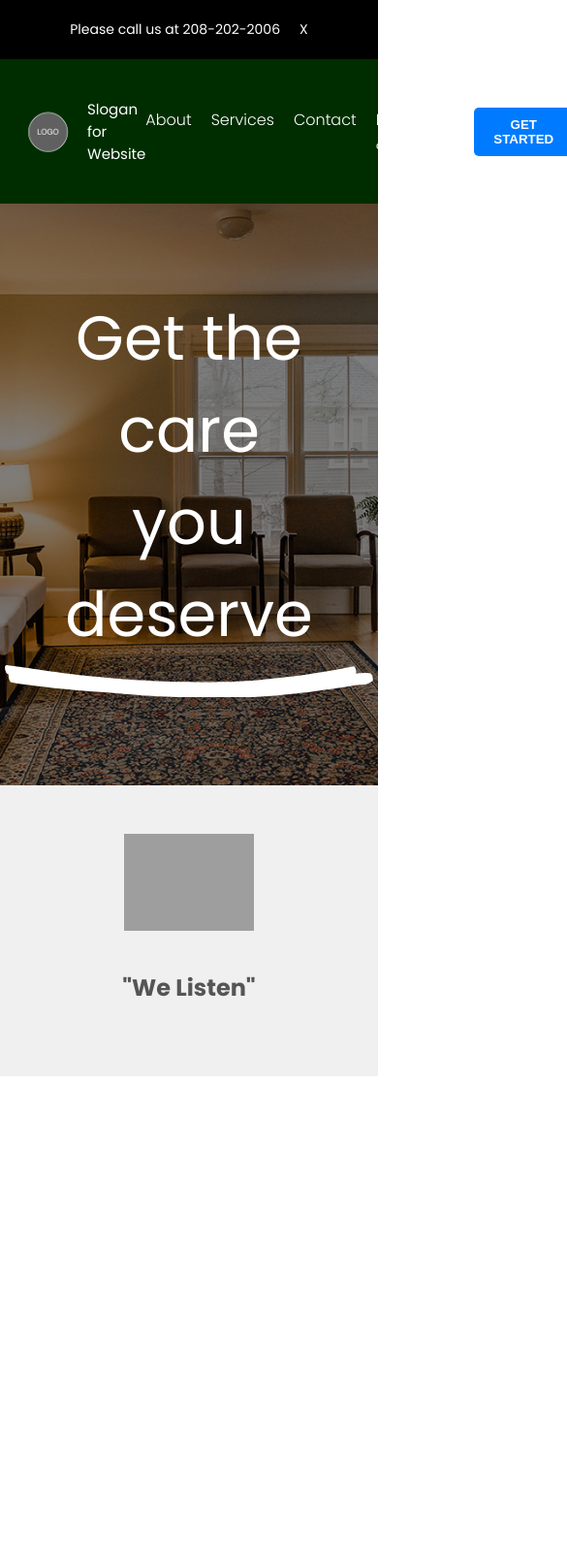
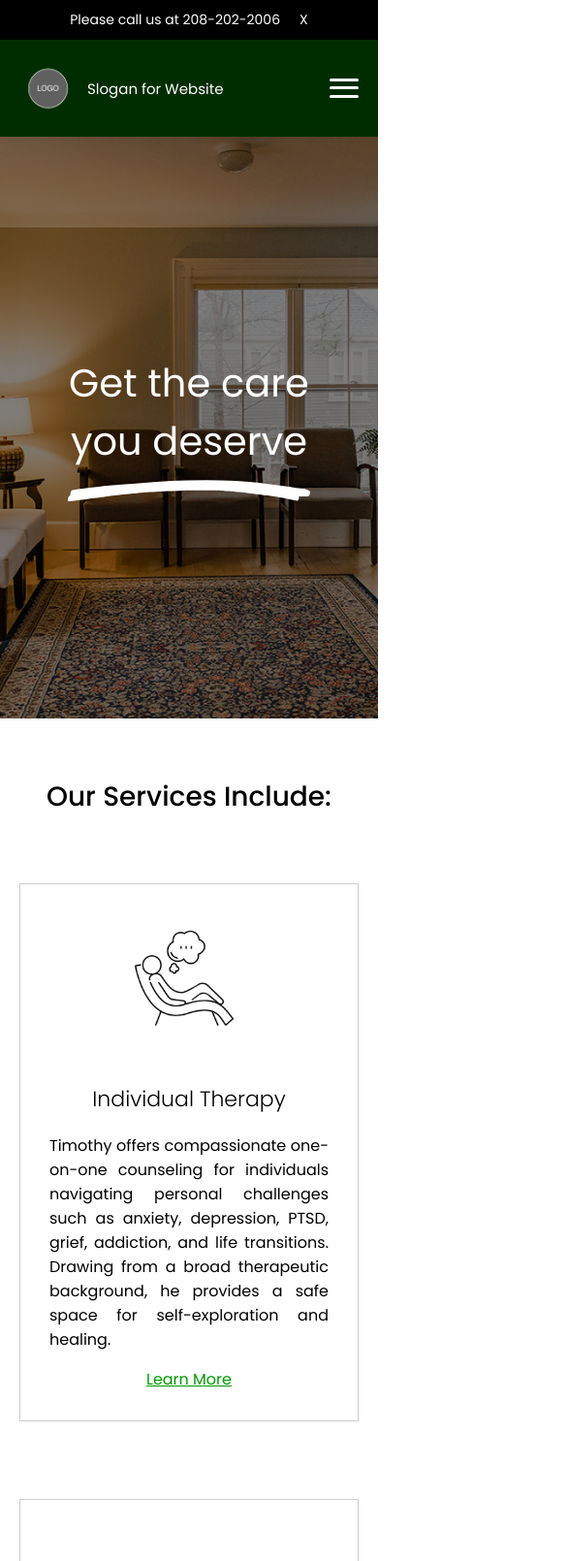
Before and after one commit to jacky-alv96/Dynovion-Cognitive-Wellbeing, a plain HTML site: page index.html in a window 390 px wide. Shown: the top 1610 px of the page at 97% size, 585 px wide, since content can reach past the window. Before the commit the page ends 1110 px from the top, so only its background shows below. Drawn offline with Linux system fonts and the light colour scheme; grey boxes are pictures that could not be loaded.

Commit message:
added services and their description for desktop

```diff
--- a/index.html
+++ b/index.html
@@ -15,6 +15,7 @@
     </style>
 </head>
 <body>
+
     <!-- Top Bar -->
     <div class="top-bar">
         <p>Please call us at 208-202-2006</p>
@@ -35,24 +36,75 @@
                 <li><a href="#">Resources & FAQs</a></li>
             </ul>
         </nav>
+
+        <!-- Mobile Nav hamburger menu -->
         <button class="get-started-btn">GET STARTED</button>
+        <div class="hamburger-menu">
+            <span></span>
+            <span></span>
+            <span></span>
+        </div>
     </header>
 
     <!-- Hero Section -->
     <section class="hero">
-        <img src="images/background-img.jpg" alt="Dr and Patient">
+        <img src="images/background-img.jpg" alt="Dr's Office">
         <div class="hero-content">
             <h1>Get the care<br>you deserve</h1>
-            <svg class="hero-icon" xmlns='http://www.w3.org/2000/svg' viewBox='0 0 1576 141'><path d='M153.58 20.56c54.61 7.77 11.57 2.06 114.89 15.59 13.33 1.74 90.26 10.48 91.36 10.58 134.57 12.96 190.69 18.5 388.54 25.15 129.22 1.29 93.08 1.1 154.55.57 81.39-.71 59.62-.04 125.55-4.57 63.95-4.4 45.79-3.03 63.95-4.82 122.74-12.1 74.45-6.7 196.81-22.16.11-.01 87.68-12.88 144.71-23.82l59.43-11.39c1.85-.35 3.34 1.62 4.26 2.89 5.62 7.81 7.57 23.36 5.18 27.51 24.07-1.73 36.84-3.04 53.78-2.26 2.94.14 5.88.72 8.79 1.14 7.63 2.7 13.25 29.31 8.37 33.57a11.5 11.5 0 0 1-6.34 3.04 61.01 61.01 0 0 1-21.5 10.23c-4.78 1.12-7.26 1.09-26.8 2.32-26.15 1.64-20.08 2.59-70.36 10.41-124.17 19.35-260.96 36.26-386.48 42.12-203.77 9.49-418.63-.99-621.76-19.77C188.84 102.05 36.15 75.18 30.07 74.7a10.51 10.51 0 0 1-4.75-1.64c-1.91-1.23-3.06-3.52-4.14-5.42-5.56-9.8-6.47-22.79-4.73-27.16-2.45-1.29-4.88-2.65-7.33-3.91C4.2 34.06-2.72 12.7 1.11 4.47c.85-1.32 1.61-2.4 2.71-3.52C4.57.19 5.83 0 6.95 0c7.42 0 128.62 17.94 146.63 20.56Z'></path></svg>
+            <svg class="hero-icon" xmlns='http://www.w3.org/2000/svg' viewBox='0 0 1576 141'><path d='M153.58 20.56c54.61 7.77 11.57 2.06 114.89 15.59 13.33 1.74 90.26 10.48 91.36 10.58 134.57 12.96 190.69 18.5 388.54 25.15 129.22 1.29 93.08 1.1 154.55.57 81.39-.71 59.62-.04 125.55-4.57 63.95-4.4 45.79-3.03 63.95-4.82 122.74-12.1 74.45-6.7 196.81-22.16.11-.01 87.68-12.88 144.71-23.82l59.43-11.39c1.85-.35 3.34 1.62 4.26 2.89 5.62 7.81 7.57 23.36 5.18 27.51 24.07-1.73 36.84-3.04 53.78-2.26 2.94.14 5.88.72 8.79 1.14 7.63 2.7 13.25 29.31 8.37 33.57a11.5 11.5 0 0 1-6.34 3.04 61.01 61.01 0 0 1-21.5 10.23c-4.78 1.12-7.26 1.09-26.8 2.32-26.15 1.64-20.08 2.59-70.36 10.41-124.17 19.35-260.96 36.26-386.48 42.12-203.77 9.49-418.63-.99-621.76-19.77C188.84 102.05 36.15 75.18 30.07 74.7a10.51 10.51 0 0 1-4.75-1.64c-1.91-1.23-3.06-3.52-4.14-5.42-5.56-9.8-6.47-22.79-4.73-27.16-2.45-1.29-4.88-2.65-7.33-3.91C4.2 34.06-2.72 12.7 1.11 4.47c.85-1.32 1.61-2.4 2.71-3.52C4.57.19 5.83 0 6.95 0c7.42 0 128.62 17.94 146.63 20.56Z' fill='#FFFFFF'></path></svg>
         </div>
     </section>
 
+    <section class="service-container">
+        <h1>Our Services Include:</h1>
+        <img>
+        <div class="services-grid">
+            <div class="service">
+                <img src="images/individual-therapy.png" alt="Patient">
+                <h2>Individual Therapy</h2>
+                <p>Timothy offers compassionate one-on-one counseling for individuals navigating personal challenges such as anxiety, depression, PTSD, grief, addiction, and life transitions. Drawing from a broad therapeutic background, he provides a safe space for self-exploration and healing.</p>
+                <a href="individual-therapy.html" class="btn"> Learn More</a>
+            </div>
+            <div class="service">
+                <img src="images/couple-therapy.png" alt="heart on a hand">
+                <h2>Couples & Relationship Counseling</h2>
+                <p>Through thoughtful and respectful guidance, Timothy helps couples improve communication, rebuild trust, deepen intimacy, and resolve long-standing conflicts. His relational approach supports partners in gaining clarity, expressing needs, and strengthening emotional bonds—whether they’re seeking to heal, grow, or simply reconnect more meaningfully.</p>
+                <a href="individual-therapy.html" class="btn"> Learn More</a>
+            </div>
+            <div class="service">
+                <img src="images/family-therapy.png" alt="group of people">
+                <h2>Family Therapy</h2>
+                <p>Timothy works with families of all shapes and sizes to improve communication, reduce tension, and foster healthier relationships. Whether addressing adolescent behavioral concerns, family conflict, or adjusting to major life events, he helps families gain insight into their dynamics and establish collaborative, supportive patterns that promote long-term wellbeing.</p>
+                <a href="individual-therapy.html" class="btn"> Learn More</a>
+            </div>
+            <div class="service">
+                <img src="images/adoslescent-therapy.png" alt="group of people">
+                <h2>Adolescent Counseling</h2>
+                <p>With deep sensitivity to the developmental challenges of adolescence, Timothy supports teens facing anxiety, identity confusion, academic stress, behavioral struggles, and emotional overwhelm. His work with adolescents helps them develop coping skills, self-awareness, and confidence in navigating life’s pressures and forming healthy relationships.</p>
+                <a href="individual-therapy.html" class="btn"> Learn More</a>
+            </div>
+            <div class="service">
+                <img src="images/medicine.png" alt="medicine">
+                <h2>Support for Medical Treatment & Recovery</h2>
+                <p>With deep sensitivity to the developmental challenges of adolescence, Timothy supports teens facing anxiety, identity confusion, academic stress, behavioral struggles, and emotional overwhelm. His work with adolescents helps them develop coping skills, self-awareness, and confidence in navigating life’s pressures and forming healthy relationships.</p>
+                <a href="individual-therapy.html" class="btn"> Learn More</a>
+            </div>
+            <div class="service">
+                <img src="images/drugs.png" alt="group of people">
+                <h2>Addiction Recovery Counseling</h2>
+                <p>With deep sensitivity to the developmental challenges of adolescence, Timothy supports teens facing anxiety, identity confusion, academic stress, behavioral struggles, and emotional overwhelm. His work with adolescents helps them develop coping skills, self-awareness, and confidence in navigating life’s pressures and forming healthy relationships.</p>
+                <a href="individual-therapy.html" class="btn"> Learn More</a>
+            </div>
+        </div>
+    </section>
+
+
     <!-- Footer Section -->
-    <footer class="footer">
+    <!-- <footer class="footer">
         <div class="logo">
             <img src="https://i.imgur.com/gK2Y2Yx.png" alt="Perma Mental Health Logo">
             <h3>"We Listen"</h3>
         </div>
-    </footer>
+    </footer> -->
 </body>
 </html>
--- a/style.css
+++ b/style.css
@@ -1,6 +1,19 @@
 body {
     margin: 0;
-    font-family: Arial, sans-serif;
+    font-family: Poppins, sans-serif;
+}
+
+h1 {
+    font-weight: 500;
+    font-size: 28px;
+    display: flex;
+    justify-content: center;
+}
+h2 {
+    font-weight: 300;
+    font-size: 22px;
+    display: flex;
+    justify-content: center;
 }
 
 .top-bar {
@@ -87,6 +100,7 @@ body {
     align-items: center;
     color: #fff;
     text-align: center;
+    margin-bottom: 60px;
 }
 
 .hero::before {
@@ -108,7 +122,6 @@ body {
     height: 100%;
     object-fit: cover;
     z-index: -1;
-
 }
 
 .hero h1 {
@@ -119,6 +132,35 @@ body {
     margin: 0;
 
 }
+
+.services-grid {
+    display: grid;
+    grid-template-columns: repeat(2, 1fr);
+    gap: 80px;
+    padding: 20px;
+    max-width: 1200px;
+    margin: 0 auto;
+}
+
+.service {
+    padding: 30px;
+    text-align: center;
+    border: 1px solid #ccc;
+}
+
+.service img {
+    height: 150px;
+}
+
+.service p {
+    text-align: justify;
+}
+
+.btn {
+    display: inline-block;
+    color: #009900;
+    text-decoration: underline;
+  }
 
 .footer {
     background-color: #F0F0F0;
@@ -150,4 +192,60 @@ body {
     height: auto;
     margin-top: 5px; /* Added space between text and icon */
     fill: white;
+    display: block;
+    transform: scaleY(-1);
 }
+
+/* Responsive adjustments for mobile */
+@media screen and (max-width: 768px) {
+    .top-bar {
+        padding: 10px 20px;
+        justify-content: center; /* Centered for mobile */
+    }
+
+    .header {
+        padding: 20px;
+    }
+
+    .nav {
+        display: none; /* Hide desktop navigation */
+    }
+
+    .get-started-btn {
+        display: none; /* Hide desktop button on mobile */
+    }
+
+    .hamburger-menu {
+        display: flex;
+        flex-direction: column;
+        justify-content: space-around;
+        width: 30px;
+        height: 25px;
+        cursor: pointer;
+    }
+
+    .hamburger-menu span {
+        display: block;
+        width: 100%;
+        height: 3px;
+        background-color: #fff;
+        border-radius: 2px;
+    }
+
+    .hero {
+        padding: 0 20px; /* Add padding for mobile */
+    }
+
+    .hero h1 {
+        font-size: 2.5em; /* Smaller font size for mobile */
+    }
+
+    .hero-icon {
+        width: 250px; /* Adjust icon width for mobile */
+        margin-top: 10px; /* Adjust margin for mobile */
+    }
+
+    .services-grid {
+        grid-template-columns: 1fr;
+    }
+}
```
Also changed, not shown: images/addiction-recovery.png (added), images/adoslescent-therapy.png (added), images/couple-therapy.png (added), images/drugs.png (added), images/family-therapy.png (added), images/individual-therapy.png (added), images/medicine.png (added), individual-therapy.html (added), 1 other file.
